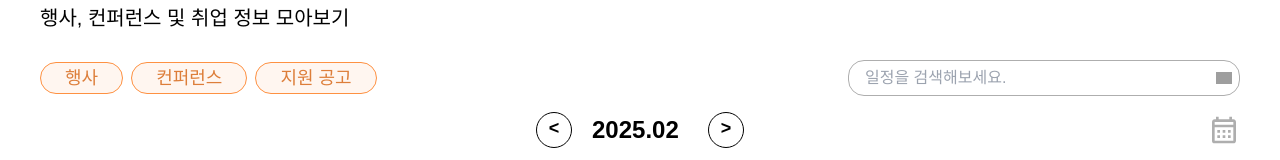
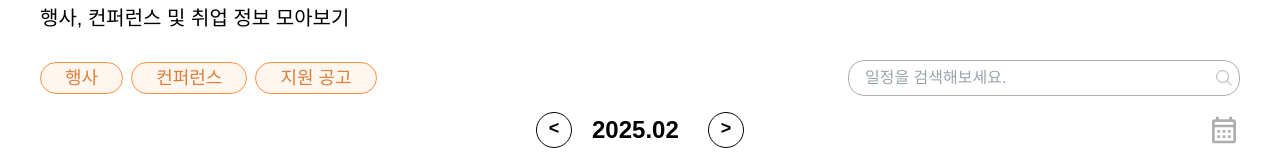
Before and after one commit to Techeer-Hogwarts/frontend, a Next.js app: page /calendar in a window 1280 px wide. Shown: the part 173-333 px from the top of the page. Built offline with nearby package versions, Linux system fonts and the light colour scheme; grey boxes are pictures that could not be loaded; a web font is replaced by a local one.

Commit message:
feast : 경로 수정

```diff
--- a/src/components/common/SearchBar.tsx
+++ b/src/components/common/SearchBar.tsx
@@ -12,7 +12,7 @@ export default function SearchBar({ placeholder }: SearchBarProps) {
         className="w-[392px] h-9 border border-gray outline-none rounded-2xl pl-4 pr-8"
       />
       <Image
-        src="/search.png"
+        src="/images/session/search.png"
         width={16}
         height={16}
         alt="SearchIMG"
```
